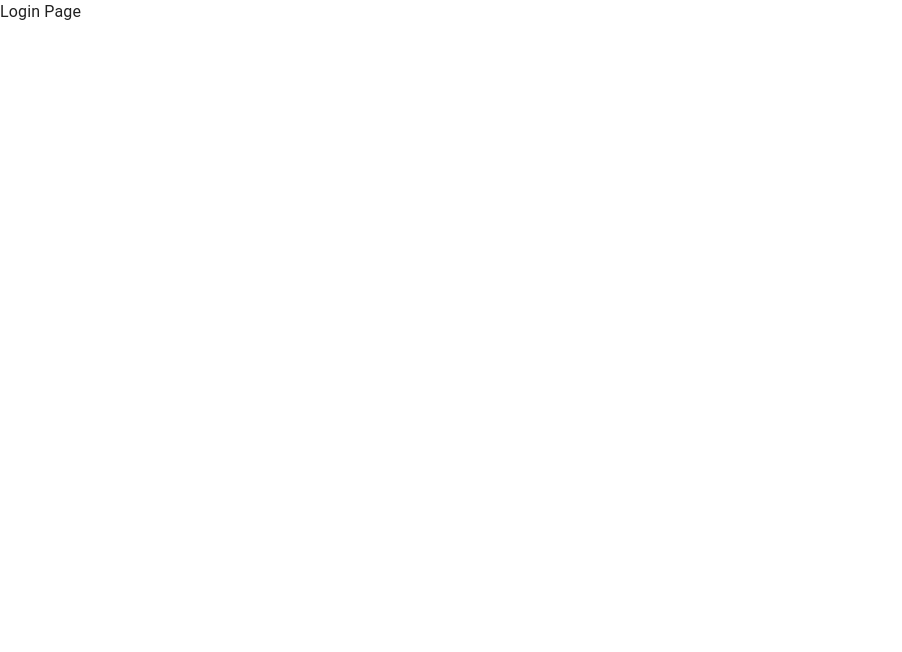
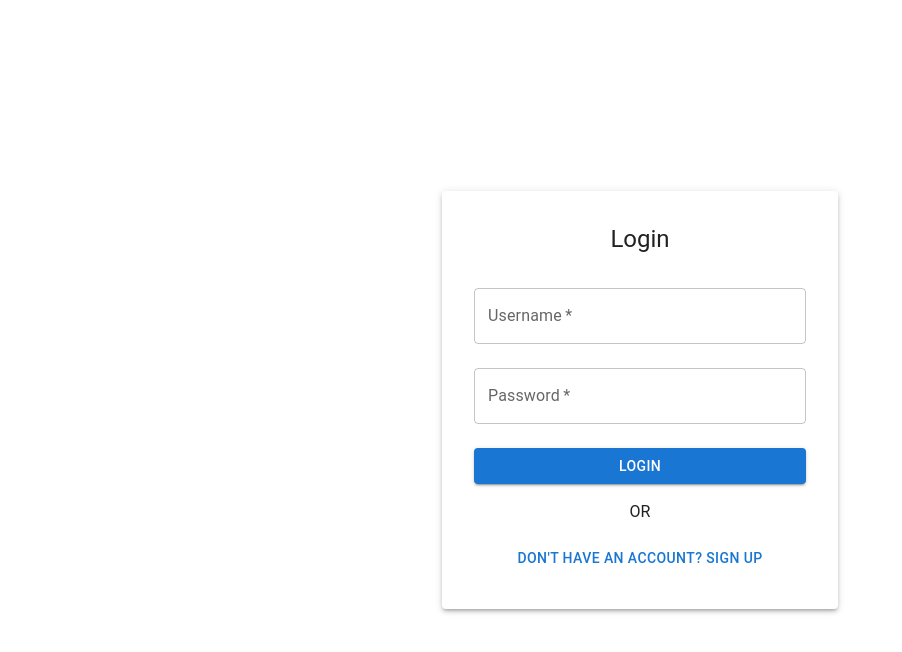
Before and after one commit to amandeep90s/chatify-app, a React (Vite) app in the folder client/: page /login in a window 1280 px wide. Shown: the top 652 px of the page, without its empty margins (0-902 px from the left). Built offline with nearby package versions, Linux system fonts and the light colour scheme.

Commit message:
feat: Add SignIn and SignUp forms with validation schemas and toggle functionality

```diff
--- a/client/package.json
+++ b/client/package.json
@@ -12,6 +12,7 @@
   "dependencies": {
     "@emotion/react": "^11.14.0",
     "@emotion/styled": "^11.14.1",
+    "@hookform/resolvers": "^5.2.1",
     "@mui/icons-material": "^7.3.1",
     "@mui/material": "^7.3.1",
     "chart.js": "^4.5.0",
@@ -20,8 +21,10 @@
     "react-chartjs-2": "^5.3.0",
     "react-dom": "^19.1.1",
     "react-helmet-async": "^2.0.5",
+    "react-hook-form": "^7.62.0",
     "react-hot-toast": "^2.6.0",
-    "react-router": "^7.8.2"
+    "react-router": "^7.8.2",
+    "zod": "^4.1.5"
   },
   "devDependencies": {
     "@eslint/js": "^9.34.0",
--- /dev/null
+++ b/client/src/components/forms/SignInForm.jsx
@@ -0,0 +1,48 @@
+import { Button, TextField, Typography } from "@mui/material";
+
+function SignInForm({ toggleLogin }) {
+  return (
+    <>
+      <Typography variant="h5">Login</Typography>
+
+      <form style={{ width: "100%", marginTop: "1rem" }}>
+        <TextField
+          fullWidth
+          required
+          label="Username"
+          margin="normal"
+          variant="outlined"
+        />
+
+        <TextField
+          fullWidth
+          required
+          type="password"
+          label="Password"
+          margin="normal"
+          variant="outlined"
+        />
+
+        <Button
+          type="submit"
+          variant="contained"
+          color="primary"
+          sx={{ mt: "1rem" }}
+          fullWidth
+        >
+          Login
+        </Button>
+
+        <Typography textAlign="center" m={"1rem"}>
+          OR
+        </Typography>
+
+        <Button type="button" variant="text" onClick={toggleLogin} fullWidth>
+          Don't have an account? Sign Up
+        </Button>
+      </form>
+    </>
+  );
+}
+
+export default SignInForm;
--- /dev/null
+++ b/client/src/components/forms/SignUpForm.jsx
@@ -0,0 +1,138 @@
+import { zodResolver } from "@hookform/resolvers/zod";
+import { CameraAlt as CameraAltIcon } from "@mui/icons-material";
+import {
+  Avatar,
+  Button,
+  IconButton,
+  Stack,
+  TextField,
+  Typography,
+} from "@mui/material";
+import { useForm } from "react-hook-form";
+import { signUpSchema } from "../../validation/auth";
+import { VisuallyHiddenInput } from "../styles/StyledComponents";
+
+function SignUpForm({ toggleLogin }) {
+  const {
+    register,
+    handleSubmit,
+    formState: { errors, isSubmitting },
+    reset,
+  } = useForm({
+    resolver: zodResolver(signUpSchema),
+    defaultValues: {
+      name: "",
+      bio: "",
+      username: "",
+      password: "",
+    },
+  });
+
+  const onSignUpFormSubmit = (data) => {
+    console.log("Sign Up Data:", data);
+    reset();
+  };
+
+  return (
+    <>
+      <Typography variant="h5">Sign Up</Typography>
+
+      <form
+        onSubmit={handleSubmit(onSignUpFormSubmit)}
+        style={{ width: "100%", marginTop: "1rem" }}
+      >
+        <Stack position={"relative"} width={"10rem"} margin={"auto"}>
+          <Avatar
+            sx={{ width: "10rem", height: "10rem", objectFit: "contain" }}
+          />
+
+          <IconButton
+            sx={{
+              position: "absolute",
+              bottom: 0,
+              right: 0,
+              color: "white",
+              bgcolor: "rgba(0,0,0,0.5)",
+              ":hover": {
+                bgcolor: "rgba(0,0,0,0.7)",
+              },
+            }}
+            component={"label"}
+          >
+            <>
+              <CameraAltIcon />
+              <VisuallyHiddenInput type="file" accept="image/*" />
+            </>
+          </IconButton>
+        </Stack>
+
+        <TextField
+          fullWidth
+          label="Name"
+          margin="normal"
+          variant="outlined"
+          {...register("name")}
+          error={!!errors.name}
+          helperText={errors.name ? errors.name.message : ""}
+          disabled={isSubmitting}
+          autoComplete="off"
+        />
+
+        <TextField
+          fullWidth
+          label="Bio"
+          margin="normal"
+          variant="outlined"
+          {...register("bio")}
+          error={!!errors.bio}
+          helperText={errors.bio ? errors.bio.message : ""}
+          disabled={isSubmitting}
+        />
+
+        <TextField
+          fullWidth
+          label="Username"
+          margin="normal"
+          variant="outlined"
+          {...register("username")}
+          error={!!errors.username}
+          helperText={errors.username ? errors.username.message : ""}
+          disabled={isSubmitting}
+          autoComplete="off"
+        />
+
+        <TextField
+          fullWidth
+          type="password"
+          label="Password"
+          margin="normal"
+          variant="outlined"
+          {...register("password")}
+          error={!!errors.password}
+          helperText={errors.password ? errors.password.message : ""}
+          disabled={isSubmitting}
+        />
+
+        <Button
+          type="submit"
+          variant="contained"
+          color="primary"
+          sx={{ mt: "1rem" }}
+          fullWidth
+        >
+          Sign Up
+        </Button>
+
+        <Typography textAlign="center" m={"1rem"}>
+          OR
+        </Typography>
+
+        <Button type="button" variant="text" onClick={toggleLogin} fullWidth>
+          Already have an account? Login
+        </Button>
+      </form>
+    </>
+  );
+}
+
+export default SignUpForm;
--- /dev/null
+++ b/client/src/components/styles/StyledComponents.jsx
@@ -0,0 +1,13 @@
+import { styled } from "@mui/material";
+
+export const VisuallyHiddenInput = styled("input")({
+  border: 0,
+  clip: "rect(0 0 0 0)",
+  height: 1,
+  margin: -1,
+  overflow: "hidden",
+  padding: 0,
+  position: "absolute",
+  whiteSpace: "nowrap",
+  width: 1,
+});
--- a/client/src/pages/Login.jsx
+++ b/client/src/pages/Login.jsx
@@ -1,5 +1,43 @@
+import { Container, Paper } from "@mui/material";
+import { useState } from "react";
+import SignInForm from "../components/forms/SignInForm";
+import SignUpForm from "../components/forms/SignUpForm";
+
 function LoginPage() {
-  return <div>Login Page</div>;
+  const [isLogin, setIsLogin] = useState(true);
+
+  const toggleLogin = () => {
+    setIsLogin((prevValue) => !prevValue);
+  };
+
+  return (
+    <Container
+      component={"main"}
+      maxWidth="xs"
+      sx={{
+        height: "100vh",
+        display: "flex",
+        justifyContent: "center",
+        alignItems: "center",
+      }}
+    >
+      <Paper
+        elevation={3}
+        sx={{
+          padding: 4,
+          display: "flex",
+          flexDirection: "column",
+          alignItems: "center",
+        }}
+      >
+        {isLogin ? (
+          <SignInForm toggleLogin={toggleLogin} />
+        ) : (
+          <SignUpForm toggleLogin={toggleLogin} />
+        )}
+      </Paper>
+    </Container>
+  );
 }
 
 export default LoginPage;
--- /dev/null
+++ b/client/src/validation/auth.js
@@ -0,0 +1,38 @@
+import { z } from "zod";
+
+export const loginSchema = z.object({
+  username: z
+    .string()
+    .min(1, "Username is required")
+    .max(100, "Username is too long"),
+  password: z
+    .string()
+    .min(1, "Password is required")
+    .max(100, "Password is too long"),
+});
+
+export const signUpSchema = z.object({
+  name: z.string().min(1, "Name is required").max(100, "Name is too long"),
+  bio: z.string().min(1, "Bio is required").max(255, "Bio is too long"),
+  username: z
+    .string()
+    .min(1, "Username is required")
+    .max(100, "Username is too long"),
+  password: z
+    .string()
+    .min(8, "Password must be at least 8 characters")
+    .max(128, "Password must not exceed 128 characters")
+    .regex(/[A-Z]/, "Password must contain at least one uppercase letter")
+    .regex(/[a-z]/, "Password must contain at least one lowercase letter")
+    .regex(/[0-9]/, "Password must contain at least one number")
+    .regex(
+      /[^A-Za-z0-9]/,
+      "Password must contain at least one special character (!@#$%^&*)"
+    )
+    .refine((val) => !/\s/.test(val), {
+      message: "Password must not contain spaces",
+    })
+    .refine((val) => !/(.)\1{2,}/.test(val), {
+      message: "Password must not contain repeated characters (e.g., aaa)",
+    }),
+});
```
Also changed, not shown: 1 other file (tests, documents, lock files or other folders).
